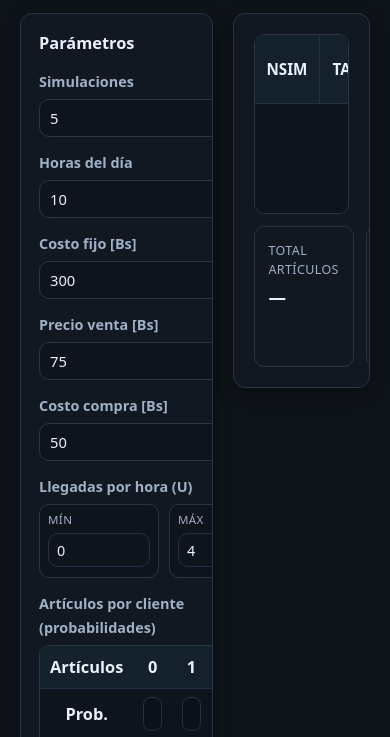
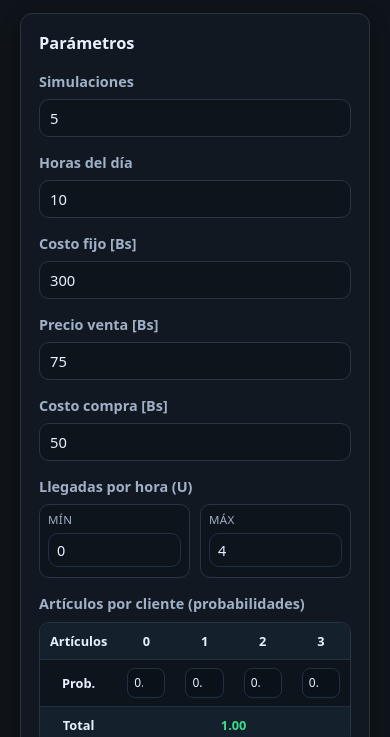
Before and after one commit to JoshNisth/Simulacion_Eventos, a plain HTML site: page docs/simulaciones/llegada-clientes.html in a window 390 px wide. Shown: the part 360-1097 px from the top of the page. Drawn offline with Linux system fonts and the light colour scheme.

Commit message:
Feat(responsive): ajustes mobile para clientes, gallina y agencia

```diff
--- a/docs/css/agencia.css
+++ b/docs/css/agencia.css
@@ -39,3 +39,31 @@ table.table{width:100%;border-collapse:separate;border-spacing:0;font-size:.74re
 .good{color:#64d488}
 .footer-note{margin-top:18px;font-size:.6rem;letter-spacing:.4px;color:#5f7084;text-align:right}
 @media (max-width:1120px){.grid{grid-template-columns:1fr}.table-wrap{max-height:50vh}}
+/* ================== RESPONSIVE (Mobile First Adjustments) ================== */
+@media (max-width: 880px){
+	.grid{ grid-template-columns:1fr; }
+	.form-grid{ grid-template-columns:repeat(2,minmax(160px,1fr)); }
+	.table-wrap{ max-width:100%; overflow:auto; }
+	table.table{ min-width:1100px; }
+	.kpis{ grid-template-columns:repeat(2, minmax(150px,1fr)); }
+	.chip{ min-height:80px; padding:12px; }
+	.summary-value{ font-size:1.05rem; }
+}
+@media (max-width: 600px){
+	.form-grid{ grid-template-columns:1fr 1fr; gap:10px; }
+	.input{ height:34px; font-size:.8rem; }
+	.inline-fields{ grid-template-columns:repeat(2, 1fr); }
+	.inline-fields>div{ width:100%; }
+	.kpis{ grid-template-columns:1fr 1fr; gap:10px; }
+	h1{ font-size:1.6rem; }
+	p.subtitle{ font-size:.85rem; margin-bottom:18px; }
+}
+@media (max-width: 430px){
+	.form-grid{ grid-template-columns:1fr; }
+	.kpis{ grid-template-columns:1fr; }
+	.chip{ padding:10px 10px; }
+	h1{ font-size:1.45rem; }
+	table.table{ min-width:1000px; }
+}
+/* Touch friendly scroll */
+.table-wrap{ -webkit-overflow-scrolling: touch; }
--- a/docs/css/clientes.css
+++ b/docs/css/clientes.css
@@ -76,3 +76,34 @@ main,.simulations{margin:0;padding:0}
 .inline-fields{ grid-template-columns: repeat(2, 120px) !important; justify-content: start; gap: 10px; width: fit-content; }
 .inline-fields > div{ width: 120px !important; padding: 6px 8px 10px; }
 .inline-fields input{ width: 100% !important; max-width: none !important; height: 34px !important; padding: 6px 8px !important; font-size: .9rem !important; }
+
+/* ================== RESPONSIVE (Mobile First Adjustments) ================== */
+@media (max-width: 820px){
+  .grid{ grid-template-columns: 1fr !important; }
+  .grid > .card:first-child{ min-height: unset; }
+  .form-grid{ grid-template-columns: 1fr 1fr !important; }
+  .prob-table input{ max-width: 90px !important; }
+  .kpis, .kpis-clientes{ grid-template-columns: repeat(2, minmax(140px,1fr)) !important; gap: 10px !important; }
+  .chip{ min-height: auto; padding: 12px; }
+  .summary-value{ font-size: 1rem !important; }
+  .table-wrapper{ max-height: 50vh; }
+}
+@media (max-width: 560px){
+  .form-grid{ grid-template-columns: 1fr !important; }
+  .inline-fields{ grid-template-columns: repeat(2, 1fr) !important; }
+  .inline-fields > div{ width: 100% !important; }
+  .kpis, .kpis-clientes{ grid-template-columns: 1fr 1fr !important; }
+  .prob-table{ font-size: .8rem; }
+  .prob-table input{ max-width: 72px !important; padding:4px 6px !important; height:30px !important; font-size:.75rem !important; }
+}
+@media (max-width: 420px){
+  .kpis, .kpis-clientes{ grid-template-columns: 1fr !important; }
+  .chip{ padding:10px 12px; }
+  .summary-label{ font-size:.65rem; }
+  .summary-value{ font-size:.95rem !important; }
+  .prob-table input{ max-width: 64px !important; }
+  .table th, .table td{ padding:8px 8px !important; font-size:.8rem !important; }
+}
+
+/* Smooth horizontal scroll for tables if overflow */
+.table-wrapper{ -webkit-overflow-scrolling: touch; }
--- a/docs/css/gallina.css
+++ b/docs/css/gallina.css
@@ -57,3 +57,32 @@
 .hero{margin:0 !important;padding:14px 0 10px !important;}
 .hero .hero-title{margin:0 0 4px 0 !important;}
 .hero .hero-subtitle{margin:0 auto !important;font-size:clamp(.9rem,1.2vw,1.05rem);color:#8fa5b9;max-width:840px;text-align:center;}
+
+/* ================== RESPONSIVE (Mobile First Adjustments) ================== */
+@media (max-width: 900px){
+	.g-grid{ grid-template-columns:1fr; }
+	.prob-duo{ grid-template-columns:1fr; }
+	.prob-grid.huevos.compact{ grid-template-columns:repeat(3, minmax(70px,1fr)); }
+	.prob-grid.pollitos.compact{ grid-template-columns:repeat(2, minmax(70px,1fr)); }
+	.g-card{ padding:20px 20px 24px; }
+	.kpis-gallina{ grid-template-columns:repeat(2, minmax(130px,1fr)); }
+}
+@media (max-width: 560px){
+	.form-grid{ grid-template-columns:1fr; }
+	.prob-grid.huevos.compact{ grid-template-columns:repeat(3, 1fr); }
+	.prob-grid.pollitos.compact{ grid-template-columns:repeat(2, 1fr); }
+	.prob-grid.compact .prob-item .input{ height:28px; font-size:.72rem; }
+	.prob-grid.compact .prob-item{ padding:4px 5px 6px; }
+	.prob-grid.compact .prob-total-row{ font-size:.55rem; }
+	.kpis-gallina{ grid-template-columns:1fr 1fr; gap:8px; }
+	.chip{ padding:12px 12px; }
+	.k-label{ font-size:.55rem; }
+	.k-value{ font-size:.95rem; }
+}
+@media (max-width: 420px){
+	.kpis-gallina{ grid-template-columns:1fr; }
+	.g-wrapper{ padding:0 18px 40px; }
+	.chip{ padding:10px 10px; }
+	.table th,.table td{ padding:8px 8px; font-size:.65rem; }
+}
+.table-wrapper{ -webkit-overflow-scrolling: touch; }
```
